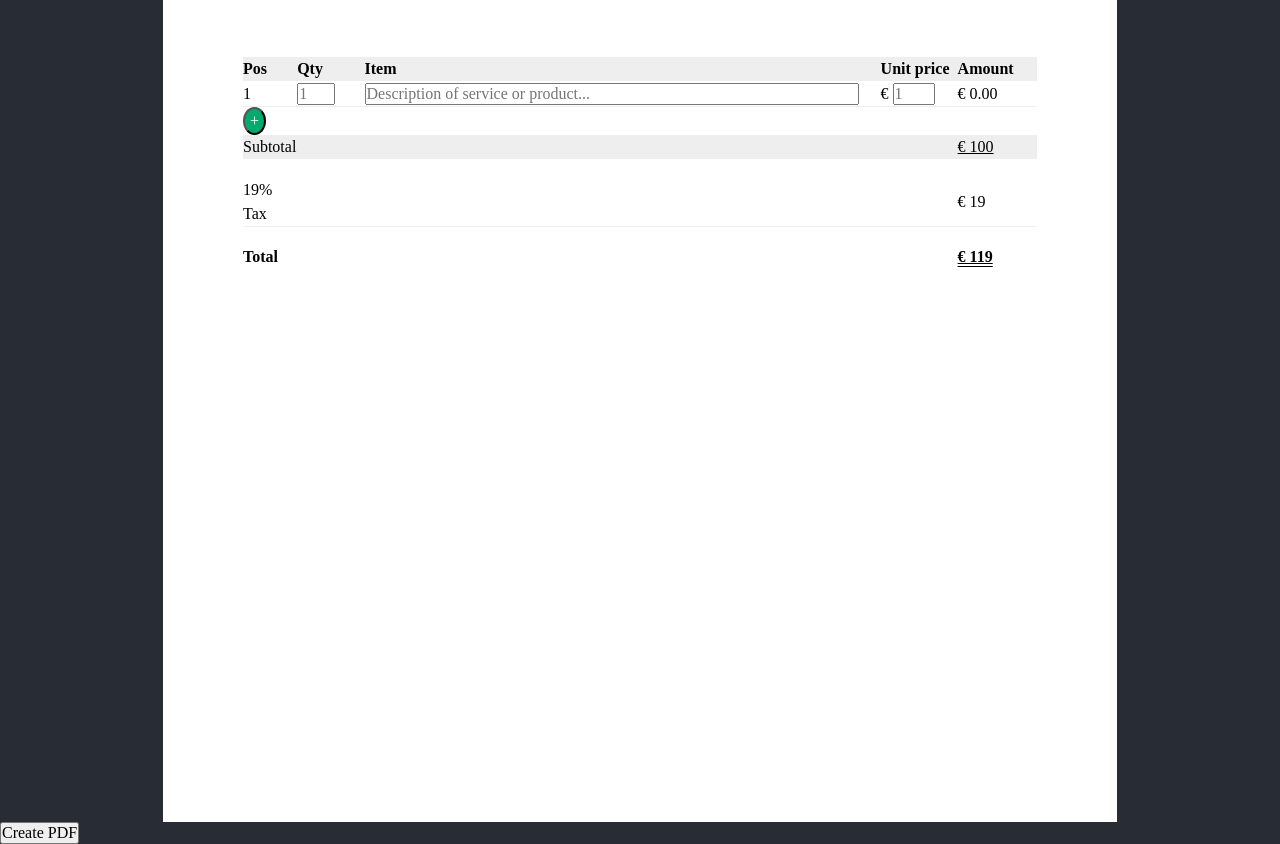
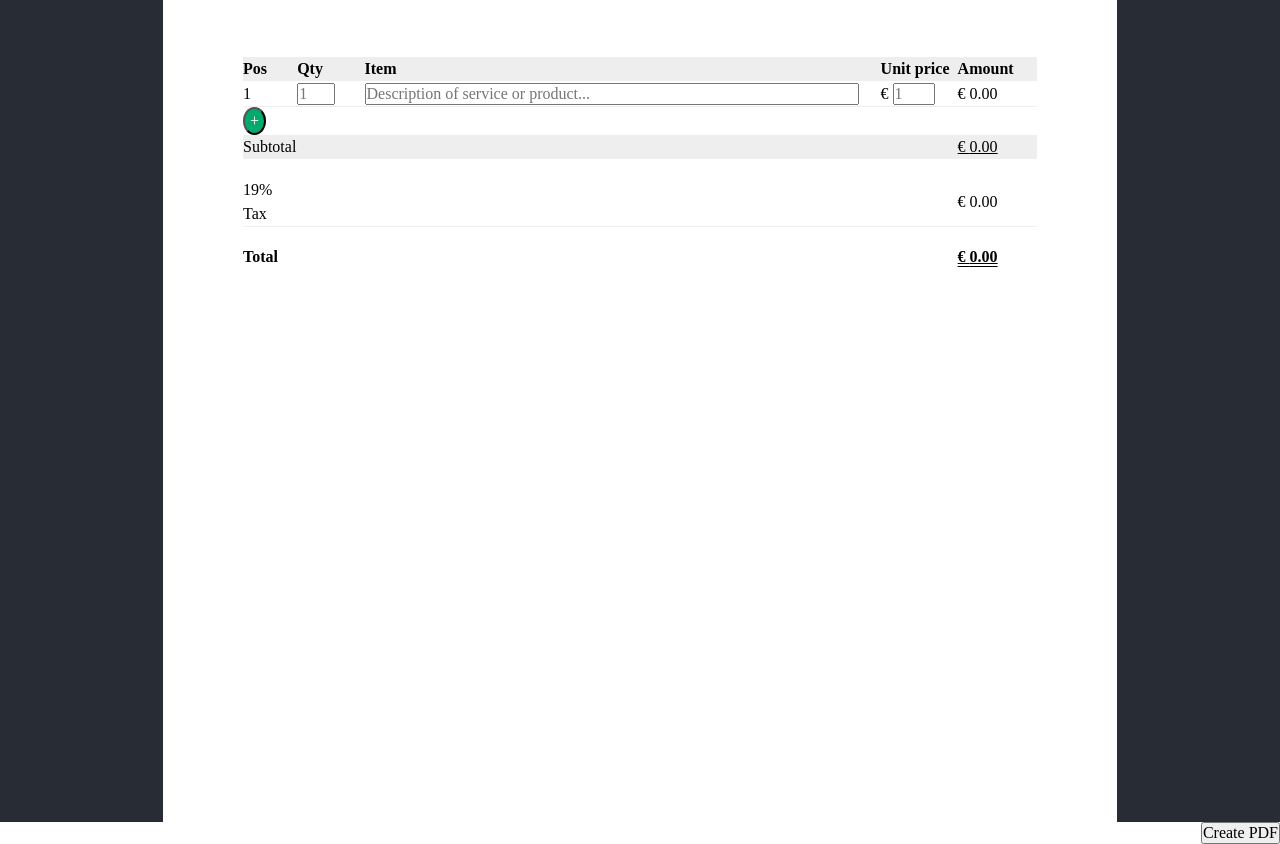
Before and after one commit to hkuennen/gener8invoice, a React (Create React App) app: page / in a window 1280 px wide. Shown: the part 460-1304 px from the top of the page. Built offline with nearby package versions, Linux system fonts and the light colour scheme; no server answers; the HTML template or start-up script is replaced by a standard one; a web font is replaced by a local one.

Commit message:
calculation of subtotal, tax and total added

```diff
--- a/src/App.js
+++ b/src/App.js
@@ -8,6 +8,7 @@ const App = () => {
   });
   const [inputs, setInputs] = useState({});
   const [positions, setPositions] = useState([{}]);
+  const [subtotal, setSubtotal] = useState(0);
 
   const handleChange = (e, idx=1) => {
     const name = e.target.name;
@@ -15,8 +16,8 @@ const App = () => {
     let newArr = [...positions];
     newArr[idx]["pos"] = idx+1
     newArr[idx][name] = value;
-    if (newArr[idx]["qty"] !== undefined) { newArr[idx]["qty"] = parseInt(newArr[idx]["qty"]) };
-    if (newArr[idx]["price"] !== undefined) { newArr[idx]["price"] = parseInt(newArr[idx]["price"]) };
+    if (newArr[idx]["qty"] !== undefined && newArr[idx]["qty"] !== "") { newArr[idx]["qty"] = parseInt(newArr[idx]["qty"]) };
+    if (newArr[idx]["price"] !== undefined && newArr[idx]["price"] !== "") { newArr[idx]["price"] = parseInt(newArr[idx]["price"]) };
 
     const qty = parseInt(newArr[idx]["qty"]);
     const price = parseInt(newArr[idx]["price"]);
@@ -55,6 +56,17 @@ const App = () => {
     };
     setPositions(rows => ([...rows, row]));
   }
+
+  useEffect(() => {
+    const calcSubtotal = () => {
+      const amounts = [];
+      positions.forEach((position) => {
+        amounts.push(parseInt(position.amount));
+      })
+      return amounts.reduce((prevValue, currentValue) => prevValue + currentValue, 0);
+    }
+    setSubtotal(() => calcSubtotal());
+  }, [positions]);
 
   useEffect(() => {
     const fetchData = async () => {
@@ -121,7 +133,7 @@ const App = () => {
                 </td>
                 <td className="amount">
                   <label>€ </label>
-                  {isNaN(parseInt(row.qty)) || isNaN(parseInt(row.price)) ? (0).toFixed(2) : (row.qty * row.price).toFixed(2)}
+                  {row.amount !== undefined && row.amount !== "" ? row.amount.toFixed(2) : (0).toFixed(2)}
                 </td>
               </tr>
               ))}
@@ -132,7 +144,7 @@ const App = () => {
                 <td></td>
                 <td></td>
                 <td></td>
-                <td id="subtotal">€ 100</td>
+                <td id="subtotal">€ {isNaN(subtotal) ? (0).toFixed(2) : subtotal.toFixed(2)}</td>
               </tr>
               <br />
               <tr>
@@ -140,7 +152,7 @@ const App = () => {
                 <td></td>
                 <td></td>
                 <td></td>
-                <td>€ 19</td>
+                <td>€ {isNaN(subtotal) ? (0).toFixed(2) : (subtotal * 0.19).toFixed(2)}</td>
               </tr>
               <br />
               <tr className="bold">
@@ -148,14 +160,14 @@ const App = () => {
                 <td></td>
                 <td></td>
                 <td></td>
-                <td id="total">€ 119</td>
+                <td id="total">€ {isNaN(subtotal) ? (0).toFixed(2) : (subtotal + subtotal * 0.19).toFixed(2)}</td>
               </tr>
             </table>
             <br /><br /><br /><br /><br />
             <p>{data.date}</p>
             <p>{data.programming}</p>
           </div>
-          <input type="submit" value="Create PDF" />
+          <input type="submit" value="Create PDF" className="right" />
         </div>
       </form>
     </div>
```
